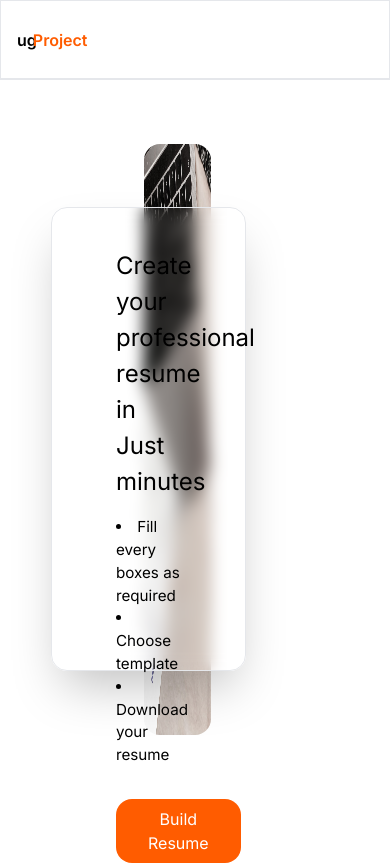
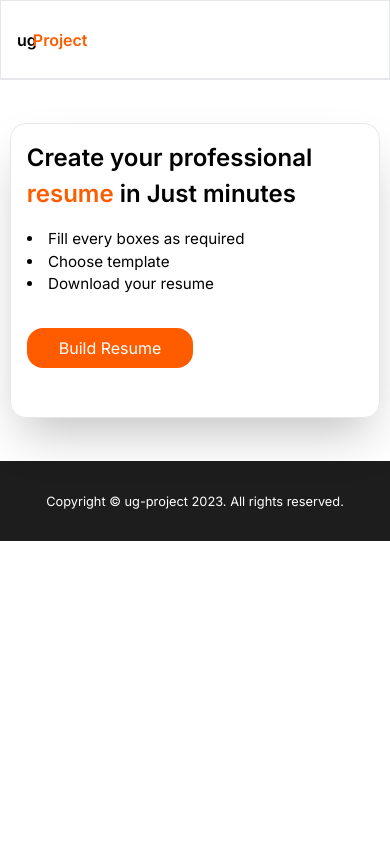
Before and after one commit to IsraelIyke/cv-v2, a Next.js app: page /resume in a window 390 px wide. Built offline with nearby package versions, Linux system fonts and the light colour scheme.

Commit message:
almost done

```diff
--- a/app/Components/footer.js
+++ b/app/Components/footer.js
@@ -5,7 +5,7 @@ export default function Footer() {
   return (
     <footer
       className="bg-[#1D1D1D] h-[5rem] text-[white] flex justify-center
-     items-center text-[0.9rem]"
+     items-center text-[0.8rem] md:text-[0.9rem]"
     >
       Copyright © ug-project 2023. All rights reserved.
     </footer>
--- a/app/page.js
+++ b/app/page.js
@@ -9,11 +9,11 @@ export default function Home() {
     <div>
       <Nav />
       <div className=" flex flex-col items-center">
-        <h2 className=" font-[700] text-[2rem] my-[2rem] w-[30vw] text-center">
+        <h2 className=" font-[700] text-[1.7rem] md:text-[2rem] my-[2rem] w-[90vw] md:w-[30vw] text-center">
           Create a <span className="text-[#FF5C00]">resume</span> that secures
           your <span className="text-[#FF5C00]">dream job</span>
         </h2>
-        <p className=" w-[40vw] text-center mb-[3rem]">
+        <p className=" w-[90vw] md:w-[40vw] text-center mb-[3rem]">
           Build a resume thats piques the interest of recruiters and gets you
           hired. It&lsquo;s fast and easy to use.
         </p>
@@ -25,12 +25,12 @@ export default function Home() {
         </Link>
       </div>
       <div>
-        <h3 className=" text-[1.6rem] font-[600] text-center mt-[4rem]">
+        <h3 className=" text-[1.4rem] md:text-[1.6rem] font-[600] text-center mt-[4rem]">
           Build your <span className=" text-[#FF5C00]">resume</span> in 3 steps
         </h3>
         {/* edit */}
-        <div className=" flex justify-between px-[20rem] mt-[3rem]">
-          <div className="relative w-[50vw] flex">
+        <div className=" flex justify-between px-[2rem] md:px-[20rem] mt-[3rem]">
+          <div className="relative w-[90vw] md:w-[50vw] flex">
             <Image
               src="/images/image2.png"
               alt="edit"
@@ -48,13 +48,13 @@ export default function Home() {
               </div>
             </div>
           </div>
-          <div className=" w-[50vw]"></div>
+          <div className=" w-[0vw] md:w-[50vw]"></div>
         </div>
         {/* template */}
-        <div className=" flex justify-between px-[20rem] mt-[1rem]">
-          <div className=" w-[50vw]"></div>
+        <div className=" flex justify-between px-[2rem] md:px-[20rem] mt-[1rem]">
+          <div className=" w-[0vw] md:w-[50vw]"></div>
 
-          <div className="relative w-[50vw] flex">
+          <div className="relative w-[90vw] md:w-[50vw] flex">
             <Image
               src="/images/image1.png"
               alt="edit"
@@ -74,8 +74,8 @@ export default function Home() {
           </div>
         </div>
         {/* download */}
-        <div className=" flex justify-between px-[20rem] mt-[3rem]">
-          <div className="relative w-[50vw] flex">
+        <div className=" flex justify-between px-[2rem] md:px-[20rem] mt-[3rem]">
+          <div className="relative w-[90vw] md:w-[50vw] flex">
             <Image
               src="/images/image3.png"
               alt="edit"
@@ -93,9 +93,11 @@ export default function Home() {
               </div>
             </div>
           </div>
-          <div className=" w-[50vw]"></div>
+          <div className=" w-[0vw] md:w-[50vw]"></div>
         </div>
       </div>
+      <br />
+      <br />
       <Footer />
     </div>
   );
--- a/app/resume/page.js
+++ b/app/resume/page.js
@@ -1,24 +1,26 @@
 import Image from "next/image";
 import Link from "next/link";
 import Nav from "../Components/nav";
+import Footer from "../Components/footer";
 
 export default function Resume() {
   return (
     <div>
       <Nav />
-      <div className="relative flex py-[4rem] px-[9rem] items-center justify-center">
-        <div className="relative w-[50vw] h-[70vh]">
+      <div className="relative flex py-[4rem] px-[1rem] md:px-[9rem] items-center justify-center">
+        <div className="relative w-[80vw] md:w-[50vw] h-[30vh] md:h-[70vh]">
           <Image
             src="/images/resume.png"
             alt="resume"
             height={1000}
             width={1000}
-            className=" absolute h-[100%] w-[100%] rounded-[16px]"
+            className=" absolute h-[100%] w-[100%] hidden md:block rounded-[16px]"
           />
         </div>
-        <div className="relative flex flex-col w-[50vw] h-[55vh] bg-[rgba(255, 255, 255, 0.2)] rounded-[16px] shadow-2xl backdrop-blur border-[1px] border-[rgba(255, 255, 255, 0.3)] ml-[-10rem] px-[4rem]">
-          <h4 className=" text-[1.5rem] w-[90%] mt-[2.5rem]">
-            Create your professional resume in Just minutes
+        <div className="absolute md:relative flex flex-col w-[95vw] h-[35vh] md:w-[50vw] md:h-[55vh] bg-[rgba(255, 255, 255, 0.2)] rounded-[16px] shadow-2xl backdrop-blur border-[1px] border-[rgba(255, 255, 255, 0.3)] ml-[0rem] md:ml-[-10rem] px-[1rem] md:px-[4rem]">
+          <h4 className=" text-[1.5rem] w-[90%] md:w-[90%] mt-[1rem] md:mt-[2.5rem] font-[600]">
+            Create your professional{" "}
+            <span className="text-[#FF5C00]">resume</span> in Just minutes
           </h4>
           <ul className=" mt-[1rem] list-disc list-inside text-[0.95rem]">
             <li>Fill every boxes as required</li>
@@ -32,6 +34,7 @@ export default function Resume() {
           </Link>
         </div>
       </div>
+      <Footer />
     </div>
   );
 }
```
